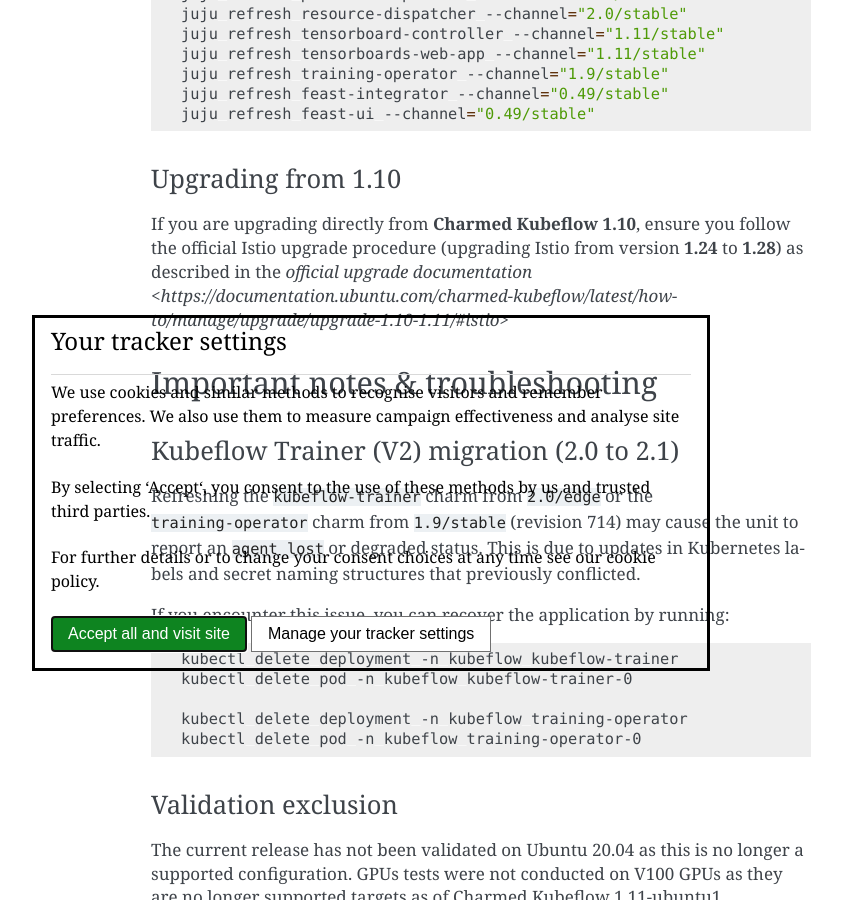
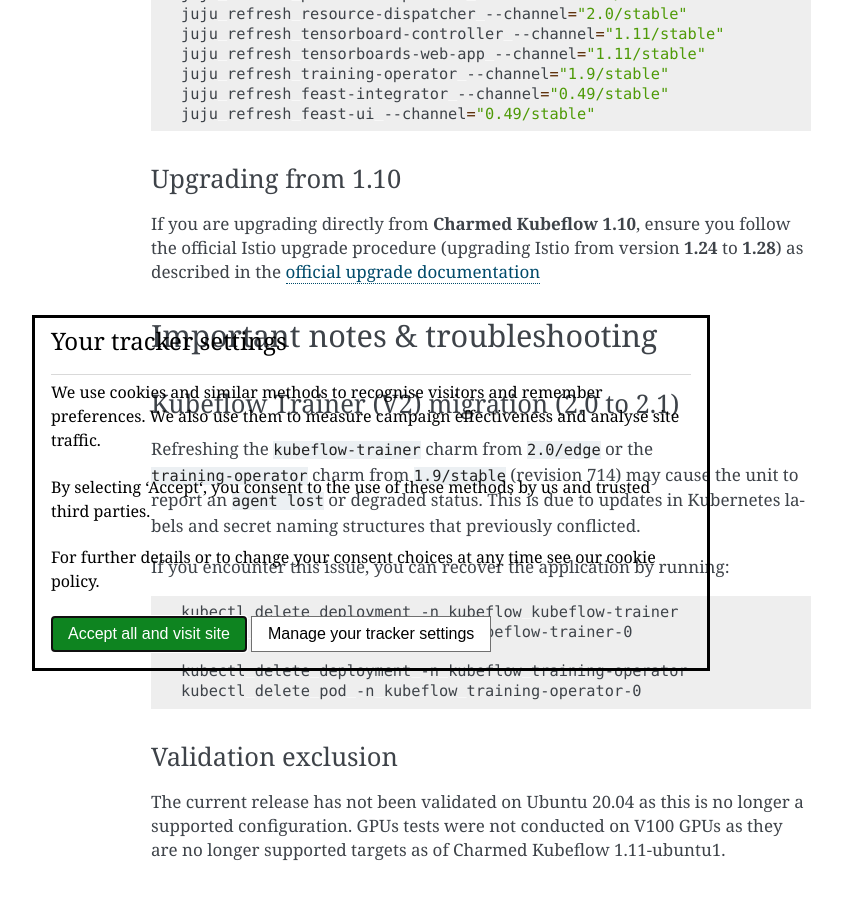
Before and after one commit to canonical/charmed-kubeflow-documentation, a Sphinx documentation site: the page built from docs/reference/release-notes/release-notes-1-11-ubuntu2.rst, in a window 1280 px wide and 900 px high, scrolled down 1813 px. Shown: the whole window, without its empty margins (269-1111 px from the left). Built offline with Sphinx 7.4.7, drawn with Linux system fonts in a browser that asks for light colours.

Commit message:
bug: fix link in release notes

```diff
--- a/docs/reference/release-notes/release-notes-1-11-ubuntu2.rst
+++ b/docs/reference/release-notes/release-notes-1-11-ubuntu2.rst
@@ -78,7 +78,7 @@
 Upgrading from 1.10
 ~~~~~~~~~~~~~~~~~~~
 
-If you are upgrading directly from **Charmed Kubeflow 1.10**, ensure you follow the official Istio upgrade procedure (upgrading Istio from version **1.24** to **1.28**) as described in the `official upgrade documentation <https://documentation.ubuntu.com/charmed-kubeflow/latest/how-to/manage/upgrade/upgrade-1.10-1.11/#istio>`
+If you are upgrading directly from **Charmed Kubeflow 1.10**, ensure you follow the official Istio upgrade procedure (upgrading Istio from version **1.24** to **1.28**) as described in the `official upgrade documentation <https://documentation.ubuntu.com/charmed-kubeflow/latest/how-to/manage/upgrade/upgrade-1.10-1.11/#istio>`_
 
 Important notes & troubleshooting
 ---------------------------------
```
